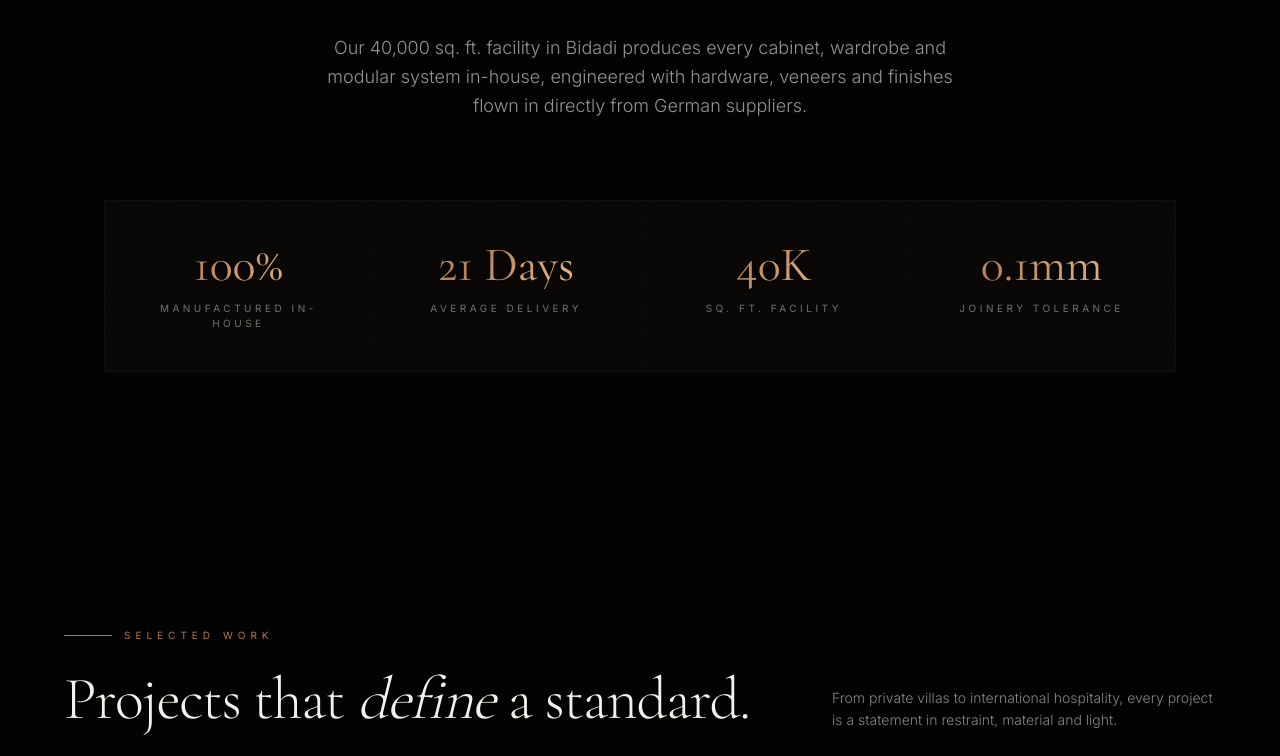
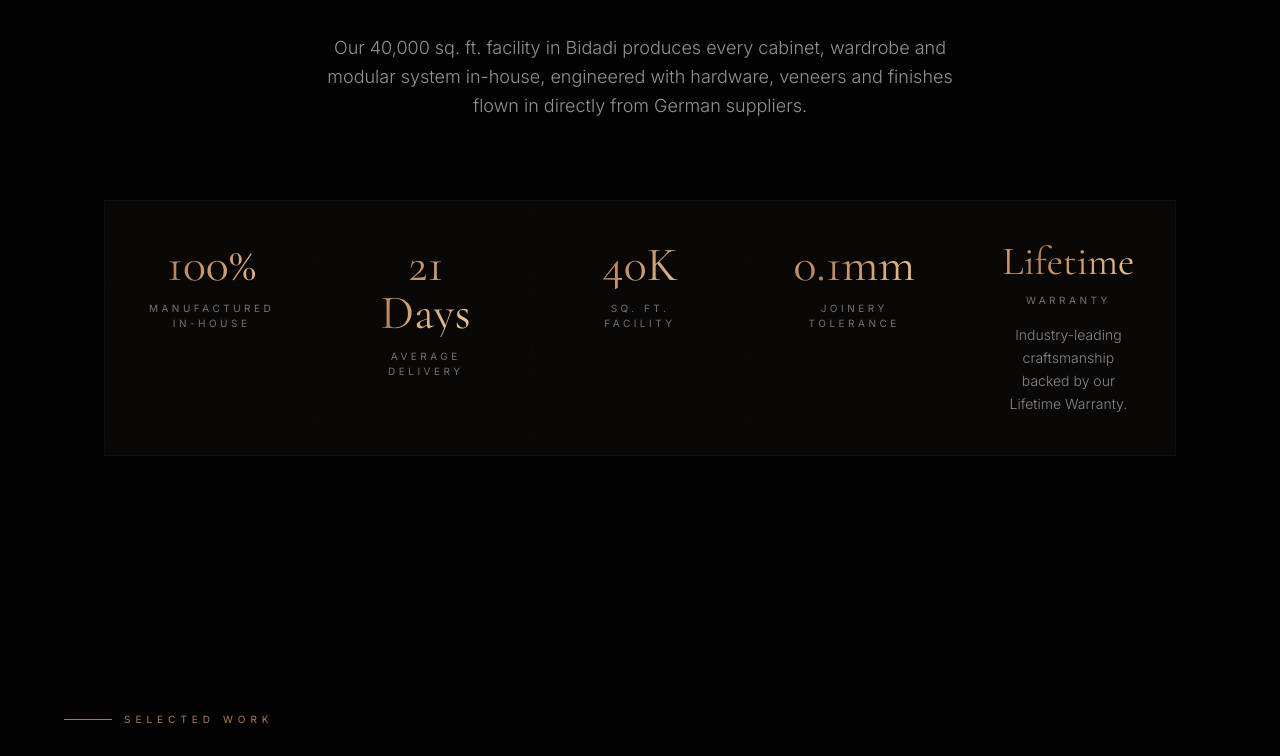
Before and after one commit to varunsai45/casameliainternational.com, a React (Vite) app in the folder infensol-vercel/: page / in a window 1280 px wide. Shown: the part 1138-1894 px from the top of the page. Built offline with nearby package versions, Linux system fonts and the light colour scheme.

Commit message:
Add Lifetime Warranty stat to manufacturing section

```diff
--- a/infensol-vercel/src/components/GermanCraft.tsx
+++ b/infensol-vercel/src/components/GermanCraft.tsx
@@ -30,7 +30,7 @@ export function GermanCraft() {
         </Reveal>
 
         {/* Spec row */}
-        <div className="mt-20 grid grid-cols-2 lg:grid-cols-4 gap-px bg-border/40 border border-border/40">
+        <div className="mt-20 grid grid-cols-2 md:grid-cols-3 xl:grid-cols-5 gap-px bg-border/40 border border-border/40">
           {[
             { v: "100%", l: "Manufactured in-house" },
             { v: "21 Days", l: "Average Delivery" },
@@ -42,6 +42,14 @@ export function GermanCraft() {
               <div className="text-[10px] tracking-luxury uppercase text-foreground/45 mt-3">{s.l}</div>
             </div>
           ))}
+
+          <div className="col-span-2 md:col-span-1 bg-background p-8 lg:p-10">
+            <div className="font-display text-4xl lg:text-5xl xl:text-[2.5rem] text-gradient-gold">Lifetime</div>
+            <div className="text-[10px] tracking-luxury uppercase text-foreground/45 mt-3">Warranty</div>
+            <div className="mt-4 text-sm text-foreground/55 font-light leading-relaxed">
+              Industry-leading craftsmanship backed by our Lifetime Warranty.
+            </div>
+          </div>
         </div>
       </div>
     </section>
```
